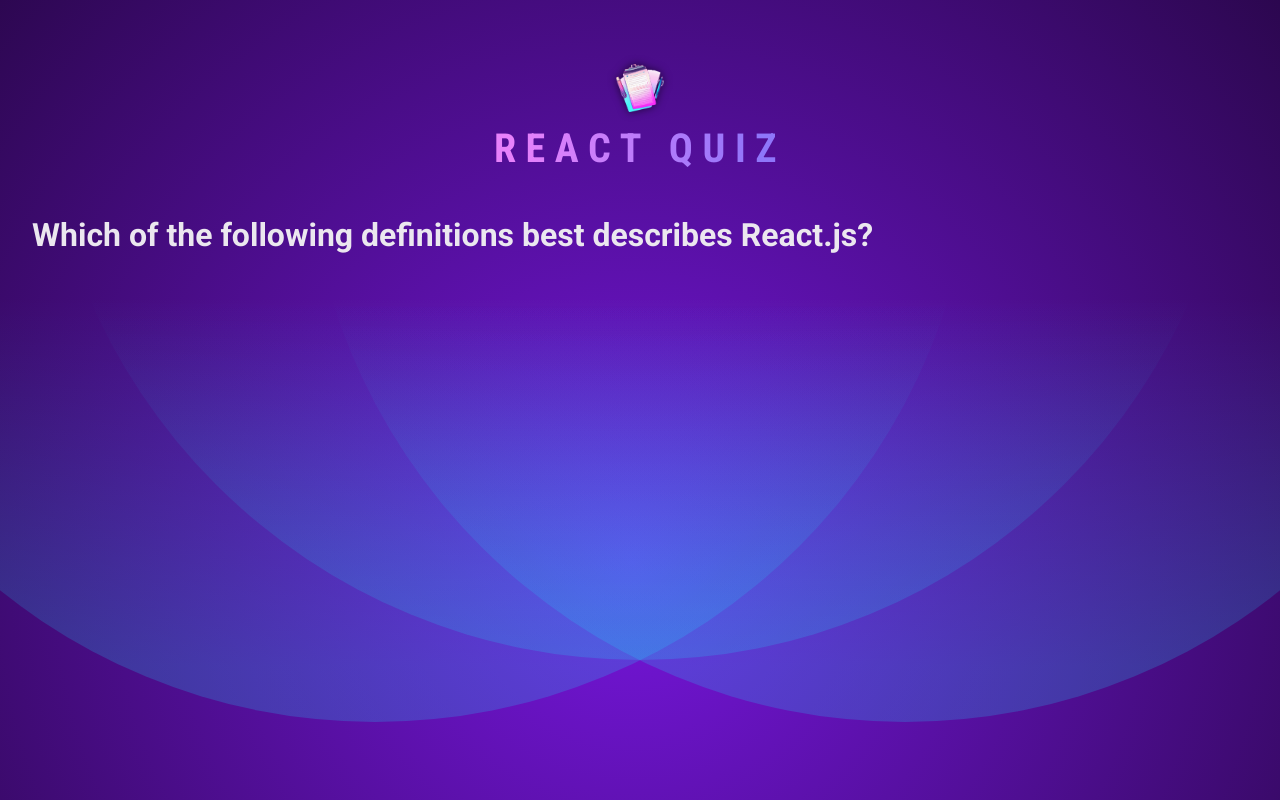
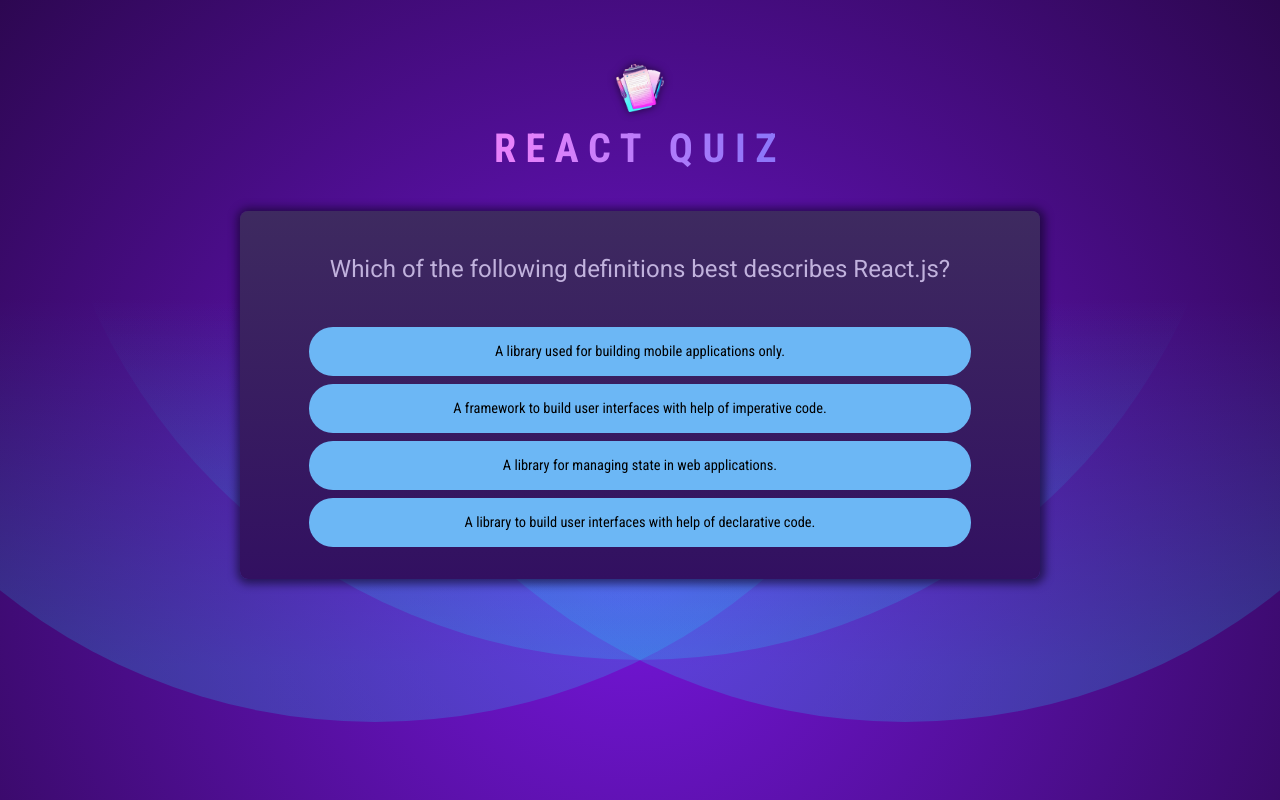
Before and after one commit to Jaypee1414/React_Quiz_App, a React (Vite) app: page / in a window 1280 px wide. Built offline with nearby package versions, Linux system fonts and the light colour scheme.

Commit message:
add function check for completed quiz

```diff
--- a/src/MyApp.jsx
+++ b/src/MyApp.jsx
@@ -6,7 +6,9 @@
   return (
     <div>
       <Header/>
-      <Quiz/>
+      <main>
+        <Quiz/>
+      </main>
     </div>
   )
 }
--- a/src/components/Quiz.jsx
+++ b/src/components/Quiz.jsx
@@ -1,14 +1,43 @@
 import React from 'react'
 import { useState } from 'react'
 import Question from '../Data/Question'
+import Trophy from '../assets/quiz-complete.png'
 
 function Quiz() {
     const [userQuestion , setUserQuestion] =useState([])
+
     const userQuestionIndex = userQuestion.length;
+    const Checklength = userQuestionIndex === Question.length
 
+    const handleClick = (userSelectAnswer) =>{
+      setUserQuestion(prevAnswer => [...userQuestion , userSelectAnswer])
+    }
+
+    if(Checklength){
+       return (
+        <div id='summary'>
+        <img src={Trophy} alt="" />
+        <h2>Quiz Completed</h2>
+        </div>
+      )
+    }
+
+    let shuffle = [...Question[userQuestionIndex].answers]
+    shuffle.sort(() => Math.random() - 0.5)
   return (
-    <div>
-        <h1>{Question[userQuestionIndex].text}</h1>
+    <div id='quiz'>
+      <div id='question'>
+        <h2>{Question[userQuestionIndex].text}</h2>
+        <ul id='answers'>
+          {shuffle.map((answer)=>{
+            return(
+              <li key={answer} className='answer'>
+                <button onClick={()=> handleClick(answer)}>{answer}</button>
+              </li>
+            )
+          })}
+        </ul>
+      </div>
     </div>
   )
 }
```
